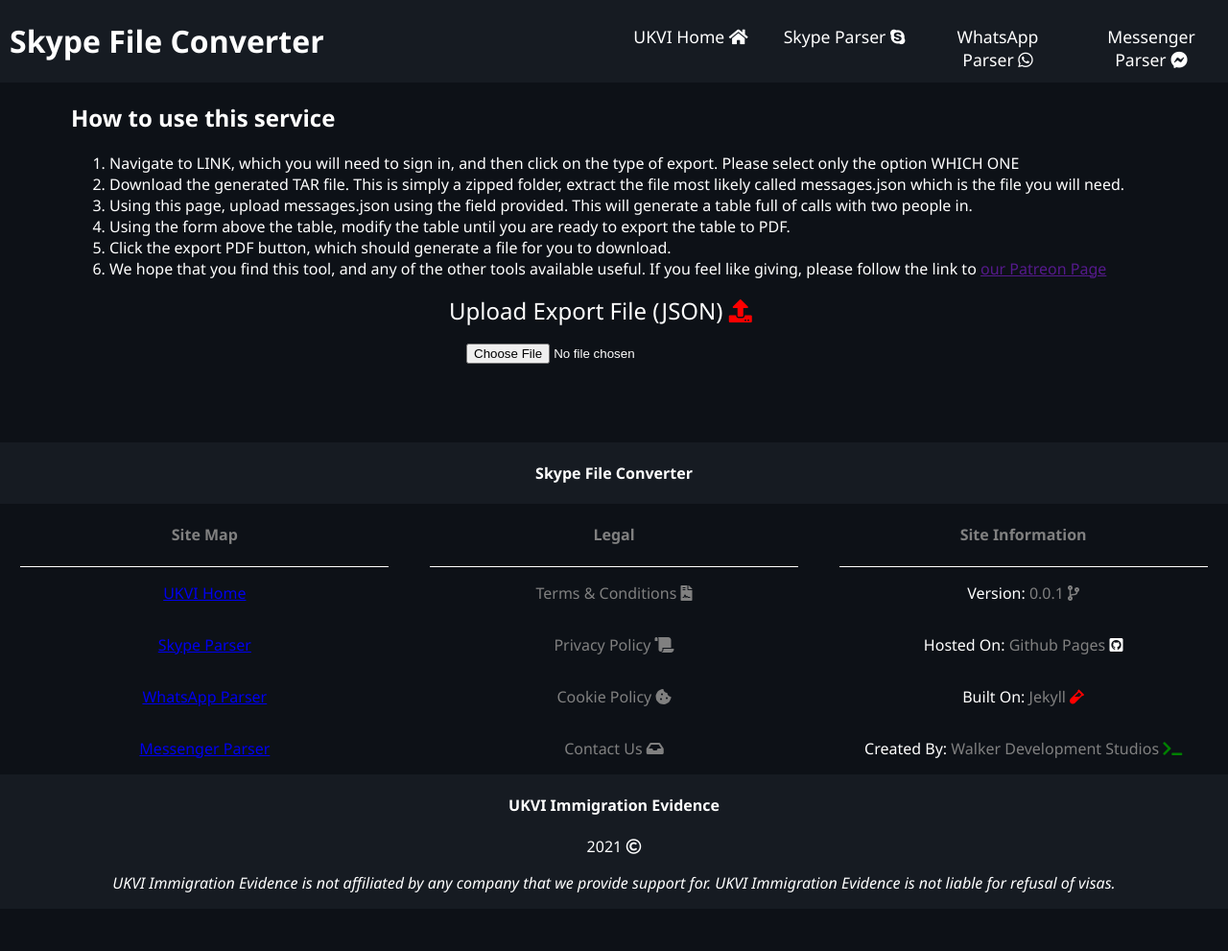
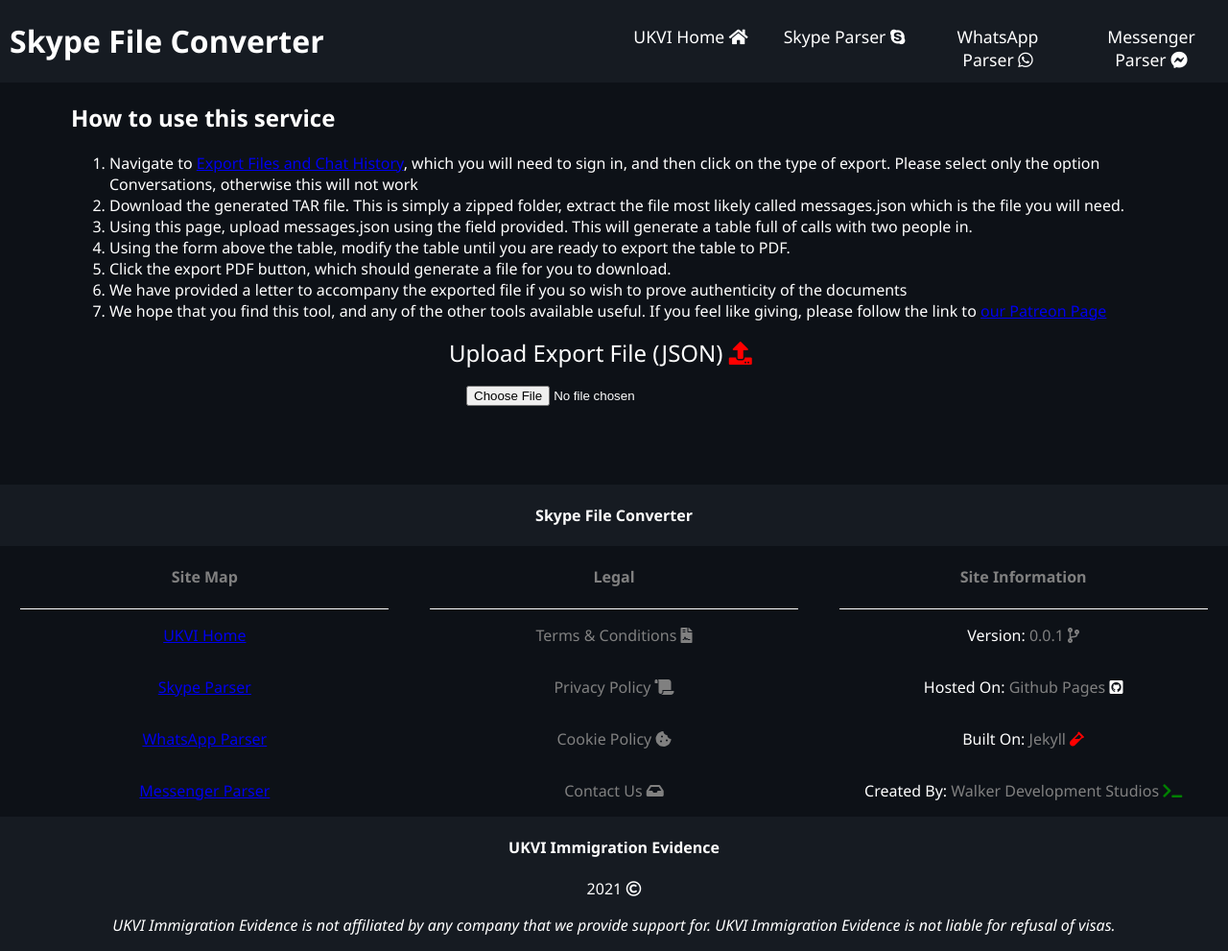
Before and after one commit to SamuelDW/immigrationevidencehelper, a Jekyll site: the page built from skype-converter.html, in a window 1280 px wide. Shown: the whole page at 96% size. Built offline with Jekyll 4.4.1, drawn with Linux system fonts in a browser that asks for light colours; before the commit the page ends 947 px from its top, so only the background shows below that.

Commit message:
Updates to pages and instructions

```diff
--- a/_data/skype-export-instructions.yml
+++ b/_data/skype-export-instructions.yml
@@ -1,5 +1,5 @@
 - step: One
-  description: Navigate to LINK, which you will need to sign in, and then click on the type of export. Please select only the option WHICH ONE
+  description: Navigate to <a href="https://secure.skype.com/en/data-export">Export Files and Chat History</a>, which you will need to sign in, and then click on the type of export. Please select only the option Conversations, otherwise this will not work
 
 - step: Two
   description: Download the generated TAR file. This is simply a zipped folder, extract the file most likely called messages.json which is the file you will need.
@@ -14,4 +14,7 @@
   description: Click the export PDF button, which should generate a file for you to download.
 
 - step: Six
-  description: We hope that you find this tool, and any of the other tools available useful. If you feel like giving, please follow the link to <a href="">our Patreon Page</a>
+  description: We have provided a letter to accompany the exported file if you so wish to prove authenticity of the documents
+
+- step: Seven
+  description: We hope that you find this tool, and any of the other tools available useful. If you feel like giving, please follow the link to <a href="https://www.patreon.com/walkerdevelopmentstudio">our Patreon Page</a>
--- a/assets/js/filter_results.js
+++ b/assets/js/filter_results.js
@@ -172,6 +172,11 @@ function resetSelectBoxes(arraySelectBoxElements, hiddenField) {
 function resetTable (table) {
     let tablebody = table.lastElementChild
 
+    let removeCheckboxes= document.querySelectorAll('.table-remove-row-checkbox')
+    removeCheckboxes.forEach(element => {
+        element.checked = false
+    })
+
     for (let i = 0; i < tablebody.rows.length; i++) {
         if (tablebody.rows[i].classList.contains('hidden')) {
             tablebody.rows[i].classList.remove('hidden')
--- a/assets/js/upload.js
+++ b/assets/js/upload.js
@@ -46,6 +46,15 @@ window.addEventListener('load', function () {
             populateCallRemoval(contacts, 'name-being-changed-select')
             populateHiddenField(contacts, 'contacts-hidden')
             document.querySelector('#skype-display-table').classList.remove('hidden')
+            let removeCheckboxes = document.querySelectorAll('.table-remove-row-checkbox')
+
+            removeCheckboxes.forEach(element => {
+                element.addEventListener('click', function () {
+                    if (element.checked === true) {
+                        element.parentElement.parentElement.classList.toggle('hidden')
+                    }
+                })
+            })
         }
         reader.readAsText(e.target.files[0]);
     })
```
